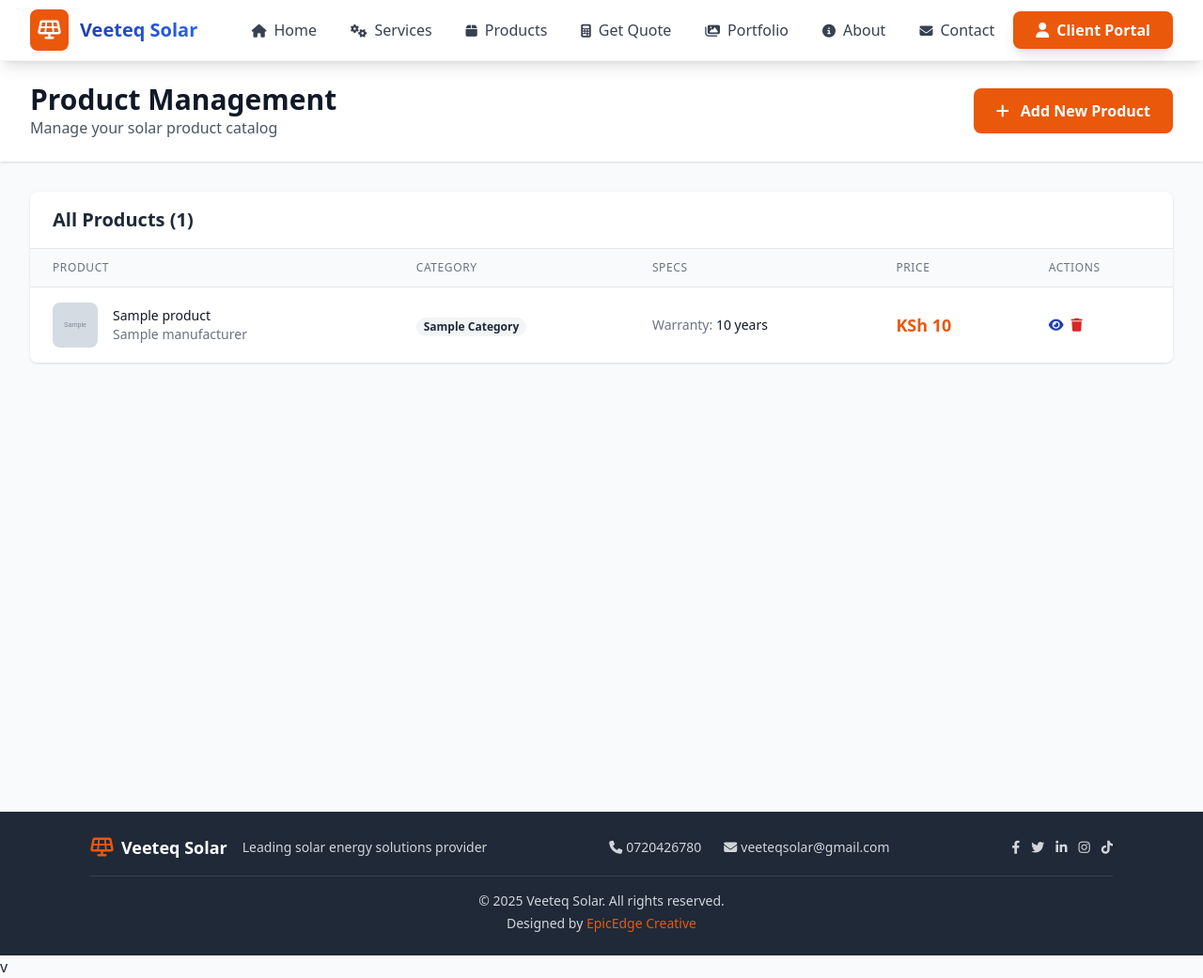
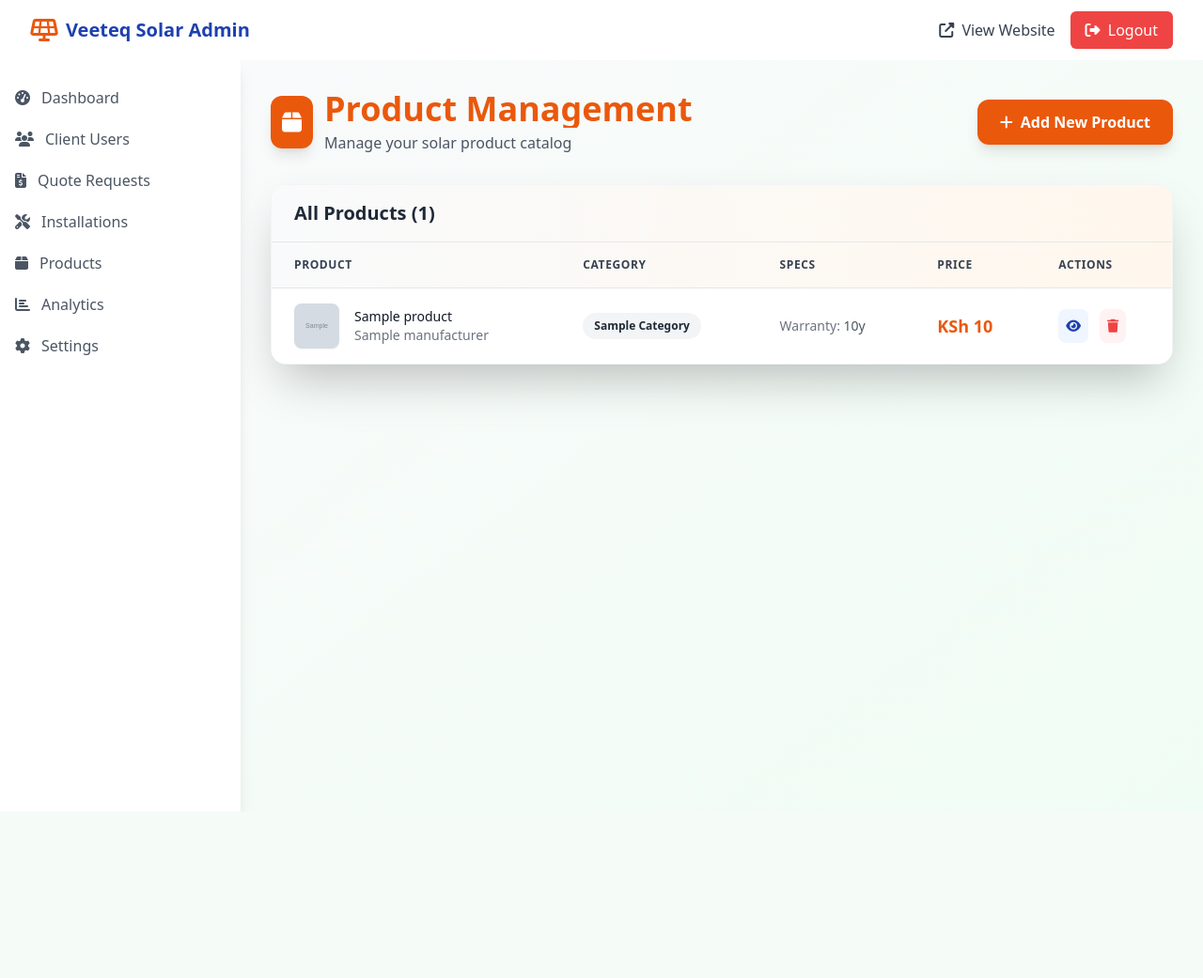
Before and after one commit to DennisAmutsa/VeeteqSolar, a Flask app: template templates/admin_products.html in a window 1280 px wide. Shown: the whole page at 94% size. After the commit the page ends 425 px from the top, so only its background shows below. Run offline with Flask 3, Linux system fonts and the light colour scheme; data comes from the database, SQL or seed files in the repository; the template is opened without the code that fills it: most values are stand-ins (such as "Sample title", 1, 10 or a date in 2020); grey boxes marked "Sample" are stand-in pictures; some libraries are stand-ins or nearby versions.

Commit message:
feat: Implement admin panel base, portfolio, and product management, alongside a public portfolio page.

```diff
--- /dev/null
+++ b/templates/admin_base.html
@@ -0,0 +1,162 @@
+<!DOCTYPE html>
+<html lang="en">
+<head>
+    <meta charset="UTF-8">
+    <meta name="viewport" content="width=device-width, initial-scale=1.0">
+    <title>{% block title %}Veeteq Solar Admin{% endblock %}</title>
+    <script src="https://cdn.tailwindcss.com"></script>
+    <link rel="stylesheet" href="https://cdnjs.cloudflare.com/ajax/libs/font-awesome/6.4.0/css/all.min.css">
+    <script>
+        tailwind.config = {
+            theme: {
+                extend: {
+                    colors: {
+                        'solar-blue': '#1e40af',
+                        'solar-green': '#059669',
+                        'solar-orange': '#ea580c',
+                        'solar-yellow': '#eab308'
+                    }
+                }
+            }
+        }
+    </script>
+    {% block head %}{% endblock %}
+</head>
+<body class="bg-gray-100 overflow-x-hidden">
+    <!-- Navigation -->
+    <nav class="bg-white shadow-lg">
+        <div class="max-w-7xl mx-auto px-4 sm:px-6 lg:px-8">
+            <div class="flex justify-between h-14 sm:h-16">
+                <div class="flex items-center">
+                    <!-- Mobile menu button -->
+                    <button id="mobileMenuBtn" class="lg:hidden text-solar-blue hover:text-blue-600 transition duration-300 p-1 sm:p-2 mr-1 sm:mr-2">
+                        <i class="fas fa-bars text-lg sm:text-xl"></i>
+                    </button>
+                    <div class="flex items-center">
+                        <i class="fas fa-solar-panel text-solar-orange text-lg sm:text-xl lg:text-2xl mr-1 sm:mr-2"></i>
+                        <span class="text-sm sm:text-lg lg:text-xl font-bold text-solar-blue">Veeteq Solar Admin</span>
+                    </div>
+                </div>
+
+                <div class="flex items-center space-x-1 sm:space-x-2 lg:space-x-4">
+                    <a href="{{ url_for('home') }}" class="text-gray-700 hover:text-solar-blue text-xs sm:text-sm lg:text-base" target="_blank">
+                        <i class="fas fa-external-link-alt mr-1"></i>
+                        <span class="hidden lg:inline">View Website</span>
+                    </a>
+                    <a href="{{ url_for('logout') }}" class="bg-red-500 text-white px-2 sm:px-3 lg:px-4 py-1 sm:py-2 rounded-md hover:bg-red-600 transition duration-300 text-xs sm:text-sm lg:text-base">
+                        <i class="fas fa-sign-out-alt mr-1"></i>
+                        <span class="hidden lg:inline">Logout</span>
+                    </a>
+                </div>
+            </div>
+        </div>
+    </nav>
+
+    <div class="flex min-h-screen overflow-hidden">
+        <!-- Mobile Sidebar Overlay -->
+        <div id="mobileSidebarOverlay" class="fixed inset-0 bg-black bg-opacity-50 z-40 lg:hidden hidden"></div>
+
+        <!-- Sidebar -->
+        <div id="sidebar" class="fixed lg:static inset-y-0 left-0 z-50 w-64 bg-white shadow-lg min-h-screen transform -translate-x-full lg:translate-x-0 transition-transform duration-300 ease-in-out flex-shrink-0">
+            <nav class="mt-5 px-2">
+                <a href="{{ url_for('admin_dashboard') }}" class="text-gray-600 hover:bg-gray-50 hover:text-gray-900 group flex items-center px-2 py-2 text-base font-medium rounded-md">
+                    <i class="fas fa-tachometer-alt mr-3"></i>
+                    Dashboard
+                </a>
+                <a href="{{ url_for('admin_customers') }}" class="text-gray-600 hover:bg-gray-50 hover:text-gray-900 group flex items-center px-2 py-2 text-base font-medium rounded-md mt-1">
+                    <i class="fas fa-users mr-3"></i>
+                    Client Users
+                </a>
+                <a href="{{ url_for('admin_quotes') }}" class="text-gray-600 hover:bg-gray-50 hover:text-gray-900 group flex items-center px-2 py-2 text-base font-medium rounded-md mt-1">
+                    <i class="fas fa-file-invoice-dollar mr-3"></i>
+                    Quote Requests
+                </a>
+                <a href="{{ url_for('admin_installations') }}" class="text-gray-600 hover:bg-gray-50 hover:text-gray-900 group flex items-center px-2 py-2 text-base font-medium rounded-md mt-1">
+                    <i class="fas fa-tools mr-3"></i>
+                    Installations
+                </a>
+                <a href="{{ url_for('admin_products') }}" class="text-gray-600 hover:bg-gray-50 hover:text-gray-900 group flex items-center px-2 py-2 text-base font-medium rounded-md mt-1">
+                    <i class="fas fa-box mr-3"></i>
+                    Products
+                </a>
+                <a href="{{ url_for('admin_analytics') }}" class="text-gray-600 hover:bg-gray-50 hover:text-gray-900 group flex items-center px-2 py-2 text-base font-medium rounded-md mt-1">
+                    <i class="fas fa-chart-bar mr-3"></i>
+                    Analytics
+                </a>
+                <a href="{{ url_for('admin_settings') }}" class="text-gray-600 hover:bg-gray-50 hover:text-gray-900 group flex items-center px-2 py-2 text-base font-medium rounded-md mt-1">
+                    <i class="fas fa-cog mr-3"></i>
+                    Settings
+                </a>
+            </nav>
+        </div>
+
+        <!-- Main Content -->
+        <div class="flex-1 min-w-0 p-4 sm:p-6 lg:p-8 lg:ml-0 overflow-x-auto bg-gradient-to-br from-gray-50 to-green-50 min-h-screen">
+            {% block content %}{% endblock %}
+        </div>
+    </div>
+
+    <!-- Scripts -->
+    <script>
+        // Mobile sidebar functionality
+        document.addEventListener('DOMContentLoaded', function() {
+            const mobileMenuBtn = document.getElementById('mobileMenuBtn');
+            const sidebar = document.getElementById('sidebar');
+            const mobileSidebarOverlay = document.getElementById('mobileSidebarOverlay');
+
+            function openSidebar() {
+                sidebar.classList.remove('-translate-x-full');
+                mobileSidebarOverlay.classList.remove('hidden');
+                document.body.classList.add('overflow-hidden');
+            }
+
+            function closeSidebar() {
+                sidebar.classList.add('-translate-x-full');
+                mobileSidebarOverlay.classList.add('hidden');
+                document.body.classList.remove('overflow-hidden');
+            }
+
+            if (mobileMenuBtn) {
+                mobileMenuBtn.addEventListener('click', openSidebar);
+            }
+            if (mobileSidebarOverlay) {
+                mobileSidebarOverlay.addEventListener('click', closeSidebar);
+            }
+
+            // Close sidebar when clicking on a link (mobile)
+            const sidebarLinks = sidebar.querySelectorAll('a');
+            sidebarLinks.forEach(link => {
+                link.addEventListener('click', () => {
+                    if (window.innerWidth < 1024) {
+                        closeSidebar();
+                    }
+                });
+            });
+
+            // Close sidebar on escape key
+            document.addEventListener('keydown', function(event) {
+                if (event.key === 'Escape' && !sidebar.classList.contains('-translate-x-full')) {
+                    closeSidebar();
+                }
+            });
+
+            // Handle window resize
+            window.addEventListener('resize', function() {
+                if (window.innerWidth >= 1024) {
+                    closeSidebar();
+                }
+            });
+
+            // Highlight active link
+            const currentPath = window.location.pathname;
+            sidebarLinks.forEach(link => {
+                if (link.getAttribute('href') === currentPath) {
+                    link.classList.remove('text-gray-600', 'hover:bg-gray-50', 'hover:text-gray-900');
+                    link.classList.add('bg-solar-green', 'text-white');
+                }
+            });
+        });
+    </script>
+    {% block scripts %}{% endblock %}
+</body>
+</html>
--- a/templates/admin_portfolio.html
+++ b/templates/admin_portfolio.html
@@ -94,7 +94,7 @@
 
                 <div class="p-6">
                     <h3 class="text-xl font-bold text-solar-forest mb-2">{{ item.title }}</h3>
-                    <p class="text-gray-600 text-sm mb-3">{{ item.description[:100] }}{% if item.description|length > 100 %}...{% endif %}</p>
+                    <p class="text-gray-600 text-sm mb-3">{{ item.description }}</p>
 
                     <div class="space-y-2 mb-4">
                         {% if item.location %}
@@ -128,7 +128,7 @@
                             <a href="{{ url_for('admin_edit_portfolio', item_id=item.id) }}" class="text-solar-emerald hover:text-solar-forest transition duration-300" title="Edit">
                                 <i class="fas fa-edit"></i>
                             </a>
-                            <button onclick="deletePortfolioItem({{ item.id }})" class="text-red-500 hover:text-red-700 transition duration-300" title="Delete">
+                            <button onclick="deletePortfolioItem('{{ item.id }}')" class="text-red-500 hover:text-red-700 transition duration-300" title="Delete">
                                 <i class="fas fa-trash"></i>
                             </button>
                         </div>
--- a/templates/admin_products.html
+++ b/templates/admin_products.html
@@ -1,51 +1,53 @@
-{% extends "base.html" %}
+{% extends "admin_base.html" %}
 
 {% block title %}Manage Products - Admin Dashboard{% endblock %}
 
 {% block content %}
-<div class="min-h-screen bg-gray-50">
+<div class="max-w-full">
     <!-- Admin Header -->
-    <div class="bg-white shadow">
-        <div class="max-w-7xl mx-auto px-4 sm:px-6 lg:px-8">
-            <div class="flex justify-between items-center py-6">
+    <div class="mb-6 sm:mb-8">
+        <div class="flex flex-col sm:flex-row items-start sm:items-center justify-between space-y-4 sm:space-y-0">
+            <div class="flex items-center">
+                <div class="bg-gradient-to-r from-solar-orange to-orange-600 p-2 sm:p-3 rounded-xl mr-3 shadow-lg">
+                    <i class="fas fa-box text-white text-xl sm:text-2xl"></i>
+                </div>
                 <div>
-                    <h1 class="text-3xl font-bold text-gray-900">Product Management</h1>
-                    <p class="text-gray-600">Manage your solar product catalog</p>
+                    <h1 class="text-2xl sm:text-3xl lg:text-4xl font-bold bg-gradient-to-r from-solar-orange to-orange-600 bg-clip-text text-transparent">Product Management</h1>
+                    <p class="text-sm sm:text-base text-gray-600 mt-1">Manage your solar product catalog</p>
                 </div>
-                <a href="{{ url_for('admin_add_product') }}" class="bg-solar-orange text-white px-6 py-3 rounded-lg hover:bg-orange-600 transition duration-300 font-semibold">
+            </div>
+            <a href="{{ url_for('admin_add_product') }}" class="bg-gradient-to-r from-solar-orange to-orange-600 text-white px-6 py-3 rounded-xl hover:from-orange-600 hover:to-solar-orange transition-all duration-300 font-semibold shadow-lg hover:shadow-xl transform hover:scale-105 flex items-center">
                 <i class="fas fa-plus mr-2"></i>
                 Add New Product
             </a>
         </div>
     </div>
-    </div>
 
     <!-- Products Table -->
-    <div class="max-w-7xl mx-auto px-4 sm:px-6 lg:px-8 py-8">
-        <div class="bg-white shadow rounded-lg overflow-hidden">
-            <div class="px-6 py-4 border-b border-gray-200">
-                <h2 class="text-xl font-semibold text-gray-800">All Products ({{ products|length }})</h2>
+    <div class="bg-white shadow-2xl overflow-hidden rounded-2xl border border-gray-100">
+        <div class="px-6 py-4 border-b border-gray-200 bg-gradient-to-r from-gray-50 to-orange-50">
+            <h2 class="text-xl font-bold text-gray-800">All Products ({{ products|length }})</h2>
         </div>
 
         {% if products %}
         <div class="overflow-x-auto">
             <table class="min-w-full divide-y divide-gray-200">
-                    <thead class="bg-gray-50">
+                <thead class="bg-gradient-to-r from-gray-50 to-orange-50">
                     <tr>
-                            <th class="px-6 py-3 text-left text-xs font-medium text-gray-500 uppercase tracking-wider">Product</th>
-                            <th class="px-6 py-3 text-left text-xs font-medium text-gray-500 uppercase tracking-wider">Category</th>
-                            <th class="px-6 py-3 text-left text-xs font-medium text-gray-500 uppercase tracking-wider">Specs</th>
-                            <th class="px-6 py-3 text-left text-xs font-medium text-gray-500 uppercase tracking-wider">Price</th>
-                            <th class="px-6 py-3 text-left text-xs font-medium text-gray-500 uppercase tracking-wider">Actions</th>
+                        <th class="px-6 py-4 text-left text-xs font-bold text-gray-700 uppercase tracking-wider">Product</th>
+                        <th class="px-6 py-4 text-left text-xs font-bold text-gray-700 uppercase tracking-wider">Category</th>
+                        <th class="px-6 py-4 text-left text-xs font-bold text-gray-700 uppercase tracking-wider">Specs</th>
+                        <th class="px-6 py-4 text-left text-xs font-bold text-gray-700 uppercase tracking-wider">Price</th>
+                        <th class="px-6 py-4 text-left text-xs font-bold text-gray-700 uppercase tracking-wider">Actions</th>
                     </tr>
                 </thead>
-                    <tbody class="bg-white divide-y divide-gray-200">
+                <tbody class="bg-white divide-y divide-gray-100">
                     {% for product in products %}
-                        <tr class="hover:bg-gray-50">
+                    <tr class="hover:bg-gradient-to-r hover:from-orange-50 hover:to-gray-50 transition-all duration-300">
                         <td class="px-6 py-4 whitespace-nowrap">
                             <div class="flex items-center">
                                 <div class="h-12 w-12 flex-shrink-0">
-                                        <img class="h-12 w-12 rounded-lg object-cover" src="{{ product.image_url }}" alt="{{ product.name }}" onerror="this.src='/static/uploads/placeholder.jpg'">
+                                    <img class="h-12 w-12 rounded-lg object-cover shadow-sm" src="{{ product.image_url }}" alt="{{ product.name }}" onerror="this.src='/static/uploads/placeholder.jpg'">
                                 </div>
                                 <div class="ml-4">
                                     <div class="text-sm font-medium text-gray-900">{{ product.name }}</div>
@@ -54,7 +56,7 @@
                             </div>
                         </td>
                         <td class="px-6 py-4 whitespace-nowrap">
-                                <span class="px-2 inline-flex text-xs leading-5 font-semibold rounded-full
+                            <span class="px-3 py-1 inline-flex text-xs leading-5 font-semibold rounded-full
                                 {% if product.category == 'panels' %}bg-blue-100 text-blue-800
                                 {% elif product.category == 'inverters' %}bg-green-100 text-green-800
                                 {% elif product.category == 'batteries' %}bg-yellow-100 text-yellow-800
@@ -63,16 +65,16 @@
                                 {{ product.category.title() }}
                             </span>
                         </td>
-                            <td class="px-6 py-4 whitespace-nowrap text-sm text-gray-900">
+                        <td class="px-6 py-4 whitespace-nowrap text-sm text-gray-600">
                             <div class="space-y-1">
                                 {% if product.wattage > 0 %}
-                                    <div><span class="text-gray-500">Power:</span> {{ product.wattage }}W</div>
+                                <div><span class="font-medium text-gray-500">Power:</span> {{ product.wattage }}W</div>
                                 {% endif %}
                                 {% if product.efficiency > 0 %}
-                                    <div><span class="text-gray-500">Efficiency:</span> {{ product.efficiency }}%</div>
+                                <div><span class="font-medium text-gray-500">Eff:</span> {{ product.efficiency }}%</div>
                                 {% endif %}
                                 {% if product.warranty_years > 0 %}
-                                    <div><span class="text-gray-500">Warranty:</span> {{ product.warranty_years }} years</div>
+                                <div><span class="font-medium text-gray-500">Warranty:</span> {{ product.warranty_years }}y</div>
                                 {% endif %}
                             </div>
                         </td>
@@ -80,12 +82,12 @@
                             <div class="text-lg font-bold text-solar-orange">KSh {{ "%.0f"|format(product.price) }}</div>
                         </td>
                         <td class="px-6 py-4 whitespace-nowrap text-right text-sm font-medium">
-                                <div class="flex items-center space-x-2">
-                                    <button onclick="viewProduct({{ product.id }})" class="text-solar-blue hover:text-blue-600 transition duration-300">
+                            <div class="flex items-center space-x-3">
+                                <button onclick="viewProduct({{ product.id }})" class="text-solar-blue hover:text-blue-700 transition duration-300 bg-blue-50 p-2 rounded-lg" title="View Details">
                                     <i class="fas fa-eye"></i>
                                 </button>
                                 <form method="POST" action="{{ url_for('admin_delete_product', product_id=product.id) }}" class="inline" onsubmit="return confirm('Are you sure you want to delete this product?')">
-                                        <button type="submit" class="text-red-600 hover:text-red-800 transition duration-300">
+                                    <button type="submit" class="text-red-500 hover:text-red-700 transition duration-300 bg-red-50 p-2 rounded-lg" title="Delete">
                                         <i class="fas fa-trash"></i>
                                     </button>
                                 </form>
@@ -97,11 +99,13 @@
             </table>
         </div>
         {% else %}
-            <div class="text-center py-12">
-                <i class="fas fa-box-open text-6xl text-gray-300 mb-4"></i>
-                <h3 class="text-xl font-semibold text-gray-600 mb-2">No Products Yet</h3>
-                <p class="text-gray-500 mb-6">Start building your product catalog by adding your first product.</p>
-                <a href="{{ url_for('admin_add_product') }}" class="bg-solar-orange text-white px-6 py-3 rounded-lg hover:bg-orange-600 transition duration-300 font-semibold">
+        <div class="text-center py-16">
+            <div class="bg-gray-50 rounded-full w-24 h-24 flex items-center justify-center mx-auto mb-4">
+                <i class="fas fa-box-open text-5xl text-gray-300"></i>
+            </div>
+            <h3 class="text-xl font-bold text-gray-800 mb-2">No Products Yet</h3>
+            <p class="text-gray-500 mb-8 max-w-md mx-auto">Start building your product catalog by adding your first solar product.</p>
+            <a href="{{ url_for('admin_add_product') }}" class="bg-solar-orange text-white px-8 py-3 rounded-xl hover:bg-orange-600 transition duration-300 font-semibold shadow-lg">
                 <i class="fas fa-plus mr-2"></i>
                 Add First Product
             </a>
@@ -109,17 +113,16 @@
         {% endif %}
     </div>
 </div>
-</div>
 
 <!-- Product View Modal -->
-<div id="productModal" class="fixed inset-0 bg-black bg-opacity-50 hidden z-50">
+<div id="productModal" class="fixed inset-0 bg-black bg-opacity-50 hidden z-[60] backdrop-blur-sm transition-opacity duration-300">
     <div class="flex items-center justify-center min-h-screen px-4">
-        <div class="bg-white rounded-lg max-w-2xl w-full max-h-screen overflow-y-auto">
+        <div class="bg-white rounded-2xl shadow-2xl max-w-2xl w-full max-h-[90vh] overflow-y-auto transform transition-all duration-300 scale-100">
             <div class="p-6">
-                <div class="flex justify-between items-center mb-4">
-                    <h3 class="text-xl font-bold text-gray-800">Product Details</h3>
-                    <button onclick="closeProductModal()" class="text-gray-400 hover:text-gray-600">
-                        <i class="fas fa-times text-xl"></i>
+                <div class="flex justify-between items-center mb-6 border-b border-gray-100 pb-4">
+                    <h3 class="text-2xl font-bold text-gray-800 bg-gradient-to-r from-solar-orange to-orange-600 bg-clip-text text-transparent">Product Details</h3>
+                    <button onclick="closeProductModal()" class="text-gray-400 hover:text-red-500 transition-colors duration-300 bg-gray-50 hover:bg-red-50 p-2 rounded-full w-10 h-10 flex items-center justify-center">
+                        <i class="fas fa-times text-lg"></i>
                     </button>
                 </div>
                 <div id="productDetails">
@@ -134,30 +137,43 @@
 {% block scripts %}
 <script>
 function viewProduct(productId) {
-    // Simple product view - you can enhance this later
     const modal = document.getElementById('productModal');
     const details = document.getElementById('productDetails');
 
-    // Find the product row
+    // Find the product row logic (simplified for demo)
+    // In a real app, you might fetch details via AJAX
     const productRow = document.querySelector(`button[onclick="viewProduct(${productId})"]`).closest('tr');
     const productName = productRow.querySelector('.text-sm.font-medium').textContent;
     const category = productRow.querySelector('.rounded-full').textContent.trim();
     const price = productRow.querySelector('.text-lg.font-bold').textContent;
 
     details.innerHTML = `
-        <div class="text-center">
-            <h4 class="text-lg font-semibold mb-2">${productName}</h4>
-            <p class="text-gray-600 mb-2">Category: ${category}</p>
-            <p class="text-xl font-bold text-solar-orange">${price}</p>
-            <p class="text-sm text-gray-500 mt-4">Full product details can be enhanced here.</p>
+        <div class="text-center py-4">
+            <div class="w-20 h-20 bg-orange-50 rounded-full flex items-center justify-center mx-auto mb-4">
+                <i class="fas fa-solar-panel text-3xl text-solar-orange"></i>
+            </div>
+            <h4 class="text-2xl font-bold text-gray-800 mb-2">${productName}</h4>
+            <span class="px-4 py-1 bg-gray-100 rounded-full text-sm font-medium text-gray-600 mb-4 inline-block">${category}</span>
+            <div class="text-3xl font-bold text-solar-orange mb-6">${price}</div>
+
+            <div class="bg-gray-50 rounded-xl p-4 text-left">
+                <h5 class="font-semibold text-gray-700 mb-2 border-b border-gray-200 pb-2">Quick Specs</h5>
+                <div class="grid grid-cols-2 gap-4 text-sm">
+                    <div><span class="text-gray-500">Status:</span> <span class="text-green-600 font-medium">In Stock</span></div>
+                    <div><span class="text-gray-500">SKU:</span> <span class="text-gray-800 font-medium">PROD-${productId}</span></div>
+                </div>
+            </div>
         </div>
     `;
 
     modal.classList.remove('hidden');
+    // Animate in
+    modal.firstElementChild.classList.remove('opacity-0', 'scale-95');
 }
 
 function closeProductModal() {
-    document.getElementById('productModal').classList.add('hidden');
+    const modal = document.getElementById('productModal');
+    modal.classList.add('hidden');
 }
 
 // Close modal when clicking outside
@@ -166,5 +182,12 @@ document.getElementById('productModal').addEventListener('click', function(e) {
         closeProductModal();
     }
 });
+
+// Close on escape key
+document.addEventListener('keydown', function(event) {
+    if (event.key === 'Escape' && !document.getElementById('productModal').classList.contains('hidden')) {
+        closeProductModal();
+    }
+});
 </script>
 {% endblock %}
--- a/templates/portfolio.html
+++ b/templates/portfolio.html
@@ -113,7 +113,7 @@
                     </div>
                     <div class="p-4 sm:p-6">
                         <h3 class="text-lg sm:text-xl font-bold text-gray-800 mb-2 group-hover:text-solar-blue transition-colors duration-300">{{ item.title }}</h3>
-                        <p class="text-gray-600 text-sm mb-4 line-clamp-2">{{ item.description or 'Professional solar installation completed successfully.' }}</p>
+                        <p class="text-gray-600 text-sm mb-4">{{ item.description or 'Professional solar installation completed successfully.' }}</p>
                         <div class="space-y-2 text-sm">
                             {% if item.system_size %}
                             <div class="flex items-center text-gray-600">
```
Also changed, not shown: static/uploads/portfolio_1765785360_bedsitter.jpg (added). Lines whose indentation alone changed are shown as unchanged.
